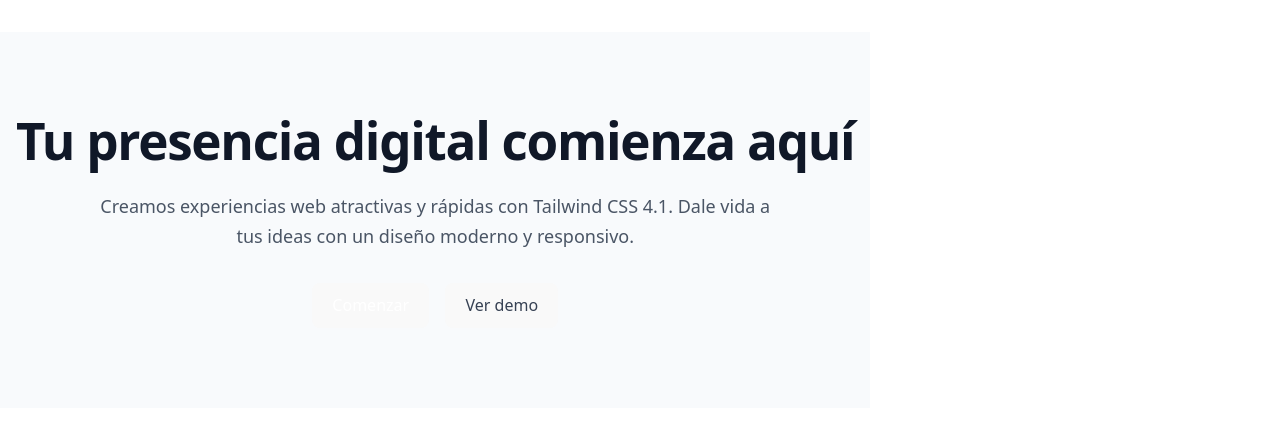
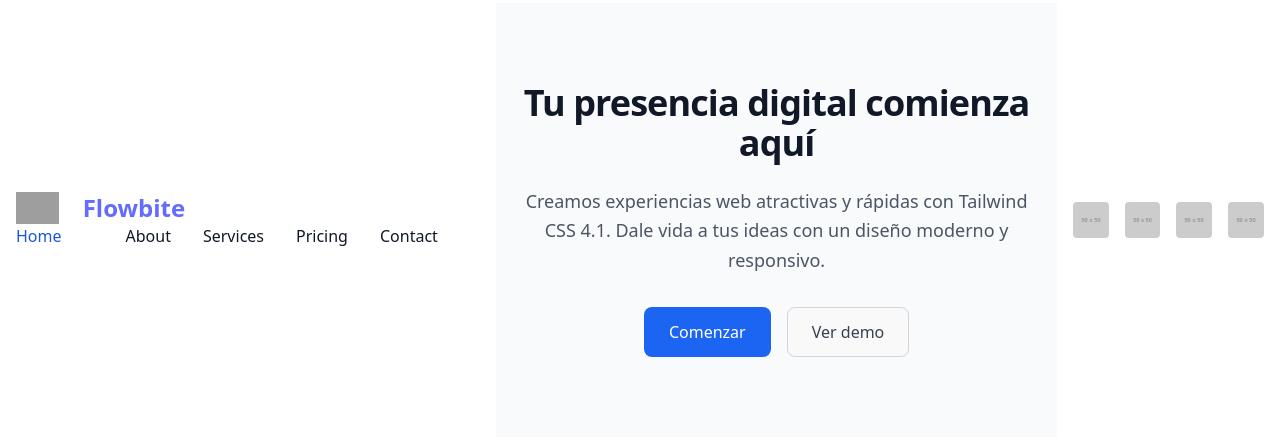
Before and after one commit to jairordtgz/landing, a website built with Vite: page index.html in a window 1280 px wide. Shown: the part 180-620 px from the top of the page. Built offline with nearby package versions, Linux system fonts and the light colour scheme; grey boxes are pictures that could not be loaded; placeholder pictures from the web are drawn by us.

Commit message:
agregar navbar con flowbite y responsividad

```diff
--- a/index.html
+++ b/index.html
@@ -5,9 +5,47 @@
     <link rel="icon" type="image/svg+xml" href="/vite.svg" />
     <meta name="viewport" content="width=device-width, initial-scale=1.0" />
     <script src="https://cdn.jsdelivr.net/npm/@tailwindcss/browser@4"></script>
+    <link href="https://cdn.jsdelivr.net/npm/flowbite@3.1.2/dist/flowbite.min.css" rel="stylesheet" />
     <title>landing</title>
   </head>
   <body>
+
+
+
+<nav class="bg-white border-gray-200 dark:bg-gray-900">
+  <div class="max-w-screen-xl flex flex-wrap items-center justify-between mx-auto p-4">
+    <a href="https://flowbite.com/" class="flex items-center space-x-3 rtl:space-x-reverse">
+        <img src="https://flowbite.com/docs/images/logo.svg" class="h-8" alt="Flowbite Logo" />
+        <span class="self-center text-2xl font-semibold whitespace-nowrap dark:text-white">Flowbite</span>
+    </a>
+    <button data-collapse-toggle="navbar-default" type="button" class="inline-flex items-center p-2 w-10 h-10 justify-center text-sm text-gray-500 rounded-lg md:hidden hover:bg-gray-100 focus:outline-none focus:ring-2 focus:ring-gray-200 dark:text-gray-400 dark:hover:bg-gray-700 dark:focus:ring-gray-600" aria-controls="navbar-default" aria-expanded="false">
+        <span class="sr-only">Open main menu</span>
+        <svg class="w-5 h-5" aria-hidden="true" xmlns="http://www.w3.org/2000/svg" fill="none" viewBox="0 0 17 14">
+            <path stroke="currentColor" stroke-linecap="round" stroke-linejoin="round" stroke-width="2" d="M1 1h15M1 7h15M1 13h15"/>
+        </svg>
+    </button>
+    <div class="hidden w-full md:block md:w-auto" id="navbar-default">
+      <ul class="font-medium flex flex-col p-4 md:p-0 mt-4 border border-gray-100 rounded-lg bg-gray-50 md:flex-row md:space-x-8 rtl:space-x-reverse md:mt-0 md:border-0 md:bg-white dark:bg-gray-800 md:dark:bg-gray-900 dark:border-gray-700">
+        <li>
+          <a href="#" class="block py-2 px-3 text-white bg-blue-700 rounded-sm md:bg-transparent md:text-blue-700 md:p-0 dark:text-white md:dark:text-blue-500" aria-current="page">Home</a>
+        </li>
+        <li>
+          <a href="#" class="block py-2 px-3 text-gray-900 rounded-sm hover:bg-gray-100 md:hover:bg-transparent md:border-0 md:hover:text-blue-700 md:p-0 dark:text-white md:dark:hover:text-blue-500 dark:hover:bg-gray-700 dark:hover:text-white md:dark:hover:bg-transparent">About</a>
+        </li>
+        <li>
+          <a href="#" class="block py-2 px-3 text-gray-900 rounded-sm hover:bg-gray-100 md:hover:bg-transparent md:border-0 md:hover:text-blue-700 md:p-0 dark:text-white md:dark:hover:text-blue-500 dark:hover:bg-gray-700 dark:hover:text-white md:dark:hover:bg-transparent">Services</a>
+        </li>
+        <li>
+          <a href="#" class="block py-2 px-3 text-gray-900 rounded-sm hover:bg-gray-100 md:hover:bg-transparent md:border-0 md:hover:text-blue-700 md:p-0 dark:text-white md:dark:hover:text-blue-500 dark:hover:bg-gray-700 dark:hover:text-white md:dark:hover:bg-transparent">Pricing</a>
+        </li>
+        <li>
+          <a href="#" class="block py-2 px-3 text-gray-900 rounded-sm hover:bg-gray-100 md:hover:bg-transparent md:border-0 md:hover:text-blue-700 md:p-0 dark:text-white md:dark:hover:text-blue-500 dark:hover:bg-gray-700 dark:hover:text-white md:dark:hover:bg-transparent">Contact</a>
+        </li>
+      </ul>
+    </div>
+  </div>
+</nav>
+
        <main class="bg-slate-50">
       <div id="container-01" class="mx-auto px-4 py-20 text-center">
          <h1 class="text-4xl font-extrabold tracking-tight text-gray-900">Tu presencia digital comienza aquí</h1>
@@ -18,5 +56,17 @@
          </div>
       </div>
    </main>
+
+    <section class="bg-white dark:bg-gray-900">
+     <div id="container-03" class="px-4 py-8 mx-auto max-w-md md:max-w-xl">
+         <div id="container-04" class="grid grid-cols-2 gap-4 md:grid-cols-4">
+             <img src="https://placehold.co/50" alt="Imagen 1" class="w-full h-auto rounded">
+             <img src="https://placehold.co/50" alt="Imagen 2" class="w-full h-auto rounded">
+             <img src="https://placehold.co/50" alt="Imagen 3" class="w-full h-auto rounded">
+             <img src="https://placehold.co/50" alt="Imagen 4" class="w-full h-auto rounded">
+         </div>
+     </div>
+ </section>
+ <script src="https://cdn.jsdelivr.net/npm/flowbite@3.1.2/dist/flowbite.min.js"></script>
   </body>
 </html>
```
